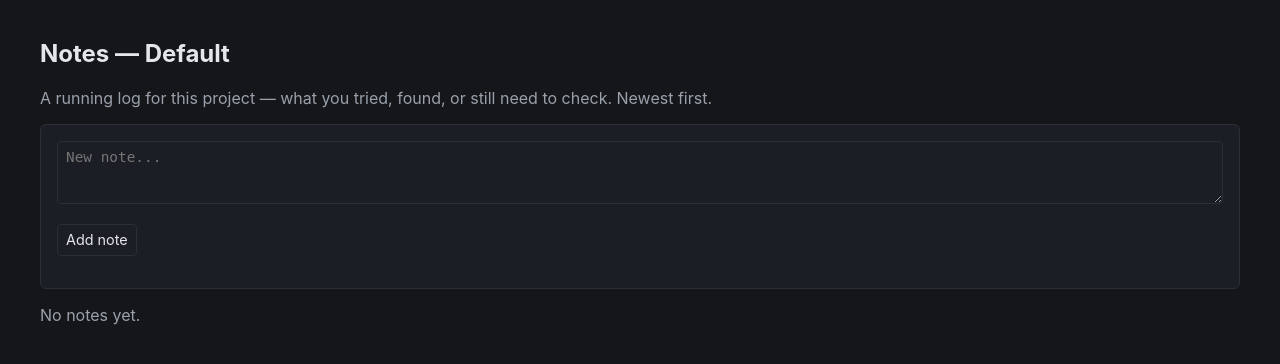
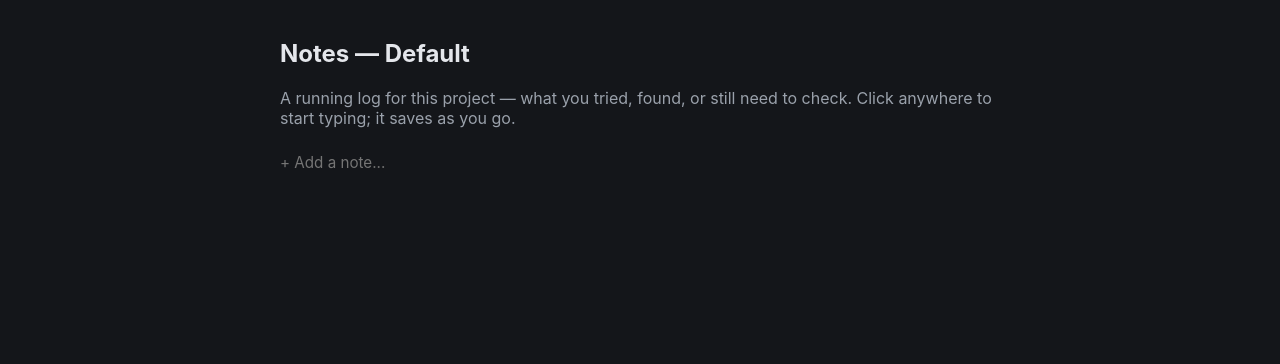
Before and after one commit to AlaBYahya/interceptor, a Django app: page /projects/notes/ in a window 1280 px wide; the page is wider, and only the part inside the window is pictured. Shown: the part 56-420 px from the top of that part. Run offline with Django 5.2, Linux system fonts and the light colour scheme; the visitor is signed in with stand-in values (Sample User, id 1); data comes from the database, SQL or seed files in the repository; data that the repository does not hold is empty; parts of the project's set-up code (start-up, migrations or seed data) failed here and were passed over.

Commit message:
Redesign Notes as an inline-editing, auto-saving page
Replaced the panel-per-note + explicit Save/Delete-button form layout
with a Notion-style page: borderless auto-growing textareas, click
anywhere to edit, saves automatically on blur (no page reload), and a
'+ Add a note' box at the top that turns into a real note on first
blur then resets itself for the next one. Delete is a small control
that only appears on hover.

Backend: notes_list/note_edit/note_delete now return JSON when called
with X-Requested-With: XMLHttpRequest, otherwise fall back to the
original redirect-based behavior unchanged - curl/no-JS access still
works, verified both paths.

```diff
--- a/django/core/views.py
+++ b/django/core/views.py
@@ -218,15 +218,29 @@ def header_delete(request, pk):
     return redirect("core:header_list")
 
 
+def _is_ajax(request):
+    return request.headers.get("X-Requested-With") == "XMLHttpRequest"
+
+
 @login_required
 def notes_list(request):
     project = Project.get_active()
 
     if request.method == "POST":
         text = request.POST.get("text", "").strip()
-        if text:
-            ProjectNote.objects.create(project=project, text=text)
-            messages.success(request, "Note added.")
+        if not text:
+            if _is_ajax(request):
+                return JsonResponse({"error": "empty"}, status=400)
+            return redirect("core:notes_list")
+
+        note = ProjectNote.objects.create(project=project, text=text)
+        if _is_ajax(request):
+            return JsonResponse({
+                "id": note.pk,
+                "text": note.text,
+                "created_at": note.created_at.strftime("%Y-%m-%d %H:%M"),
+            })
+        messages.success(request, "Note added.")
         return redirect("core:notes_list")
 
     return render(request, "core/notes_list.html", {"project": project})
@@ -237,10 +251,16 @@ def notes_list(request):
 def note_edit(request, pk):
     note = get_object_or_404(ProjectNote, pk=pk, project=Project.get_active())
     text = request.POST.get("text", "").strip()
-    if text:
-        note.text = text
-        note.save(update_fields=["text", "updated_at"])
-        messages.success(request, "Note updated.")
+    if not text:
+        if _is_ajax(request):
+            return JsonResponse({"error": "empty"}, status=400)
+        return redirect("core:notes_list")
+
+    note.text = text
+    note.save(update_fields=["text", "updated_at"])
+    if _is_ajax(request):
+        return JsonResponse({"updated_at": note.updated_at.strftime("%Y-%m-%d %H:%M")})
+    messages.success(request, "Note updated.")
     return redirect("core:notes_list")
 
 
@@ -249,6 +269,8 @@ def note_edit(request, pk):
 def note_delete(request, pk):
     note = get_object_or_404(ProjectNote, pk=pk, project=Project.get_active())
     note.delete()
+    if _is_ajax(request):
+        return JsonResponse({"deleted": True})
     messages.success(request, "Note removed.")
     return redirect("core:notes_list")
 
--- a/django/templates/core/notes_list.html
+++ b/django/templates/core/notes_list.html
@@ -1,29 +1,164 @@
 {% extends "base.html" %}
 {% block title %}Notes — Interceptor{% endblock %}
+{% block extrahead %}
+<style>
+    .notes-page { max-width: 720px; margin: 0 auto; }
+    .note-block { position: relative; border-radius: 6px; padding: 0.15rem 0.4rem; margin: 0 -0.4rem; }
+    .note-block:hover { background: var(--bg-hover); }
+    .note-text {
+        display: block; width: 100%; box-sizing: border-box; border: none; background: transparent;
+        color: var(--text); font-family: inherit; font-size: 0.95rem; line-height: 1.6;
+        resize: none; overflow: hidden; padding: 0.3rem 0; margin: 0;
+    }
+    .note-text:focus { outline: none; }
+    .note-text.placeholder-empty { color: var(--text-muted); }
+    .note-meta {
+        display: flex; justify-content: space-between; align-items: center;
+        font-size: 0.78rem; height: 0; overflow: hidden; opacity: 0; transition: opacity 0.15s;
+    }
+    .note-block:hover .note-meta, .note-block:focus-within .note-meta { height: auto; opacity: 1; padding-bottom: 0.35rem; }
+    .note-delete { background: none; border: none; color: var(--text-muted); cursor: pointer; font-size: 0.78rem; padding: 0; }
+    .note-delete:hover { color: var(--badge-high-fg); }
+    .note-save-state { color: var(--badge-low-fg); }
+</style>
+{% endblock %}
 {% block content %}
+<div class="notes-page">
 <h2>Notes — {{ project.name }}</h2>
-<p class="muted">A running log for this project — what you tried, found, or still need to check. Newest first.</p>
+<p class="muted">A running log for this project — what you tried, found, or still need to check. Click anywhere to start typing; it saves as you go.</p>
 
-<form method="post" class="panel">
-    {% csrf_token %}
-    <textarea name="text" placeholder="New note..." rows="3" required></textarea>
-    <p><button type="submit">Add note</button></p>
-</form>
+{% csrf_token %}
+<div id="notes-container">
+    <div class="note-block" id="new-note-block">
+        <textarea class="note-text placeholder-empty" id="new-note-text" placeholder="+ Add a note..." rows="1"></textarea>
+    </div>
 
-{% for note in project.notes.all %}
-<form method="post" action="{% url 'core:note_edit' note.pk %}" class="panel">
-    {% csrf_token %}
-    <p class="muted">
-        {{ note.created_at|date:"Y-m-d H:i" }}
-        {% if note.updated_at != note.created_at %}(edited {{ note.updated_at|date:"Y-m-d H:i" }}){% endif %}
-    </p>
-    <textarea name="text" rows="3">{{ note.text }}</textarea>
-    <p>
-        <button type="submit">Save</button>
-        <button type="submit" formaction="{% url 'core:note_delete' note.pk %}" onclick="return confirm('Delete this note?');">Delete</button>
-    </p>
-</form>
-{% empty %}
-<p class="muted">No notes yet.</p>
-{% endfor %}
+    {% for note in project.notes.all %}
+    <div class="note-block" data-note-id="{{ note.pk }}">
+        <textarea class="note-text" rows="1">{{ note.text }}</textarea>
+        <div class="note-meta">
+            <span class="muted note-timestamp">{{ note.created_at|date:"Y-m-d H:i" }}{% if note.updated_at != note.created_at %} &middot; edited {{ note.updated_at|date:"Y-m-d H:i" }}{% endif %}</span>
+            <button type="button" class="note-delete">Delete</button>
+        </div>
+    </div>
+    {% endfor %}
+</div>
+</div>
+
+<script>
+(function () {
+    function getCookie(name) {
+        const m = document.cookie.match('(^|;)\\s*' + name + '\\s*=\\s*([^;]+)');
+        return m ? m.pop() : '';
+    }
+    const csrftoken = getCookie('csrftoken');
+
+    function autoResize(el) {
+        el.style.height = 'auto';
+        el.style.height = el.scrollHeight + 'px';
+    }
+
+    function post(url, text) {
+        return fetch(url, {
+            method: 'POST',
+            headers: {
+                'X-CSRFToken': csrftoken,
+                'X-Requested-With': 'XMLHttpRequest',
+                'Content-Type': 'application/x-www-form-urlencoded',
+            },
+            body: 'text=' + encodeURIComponent(text),
+        }).then(function (r) { return r.json(); });
+    }
+
+    // Wires auto-resize, save-on-blur, and delete for one note block.
+    // `id` is looked up lazily via a getter so a block created for a
+    // brand-new note can be wired before its id exists yet.
+    function wireBlock(block, getId) {
+        const textarea = block.querySelector('.note-text');
+        let original = textarea.value;
+
+        autoResize(textarea);
+        textarea.addEventListener('input', function () { autoResize(textarea); });
+
+        textarea.addEventListener('blur', function () {
+            const id = getId();
+            if (!id || textarea.value === original || textarea.value.trim() === '') return;
+            post('/projects/notes/' + id + '/edit/', textarea.value).then(function (data) {
+                if (data.error) return;
+                original = textarea.value;
+                const ts = block.querySelector('.note-timestamp');
+                if (ts) ts.textContent = ts.textContent.split(' · ')[0] + ' · edited ' + data.updated_at;
+            });
+        });
+
+        const del = block.querySelector('.note-delete');
+        if (del) {
+            del.addEventListener('click', function () {
+                const id = getId();
+                if (!id || !confirm('Delete this note?')) return;
+                post('/projects/notes/' + id + '/delete/', '__delete__').then(function () {
+                    block.remove();
+                });
+            });
+        }
+    }
+
+    document.querySelectorAll('.note-block[data-note-id]').forEach(function (block) {
+        const id = block.dataset.noteId;
+        wireBlock(block, function () { return id; });
+    });
+
+    // The "+ Add a note" box: on first blur with content, create the note
+    // for real, turn this box into a normal (now-saved) note block with its
+    // own delete control, and reset itself to an empty placeholder so the
+    // next note can be started the same way.
+    const newBlock = document.getElementById('new-note-block');
+    const newText = document.getElementById('new-note-text');
+
+    newText.addEventListener('focus', function () {
+        newText.classList.remove('placeholder-empty');
+    });
+
+    newText.addEventListener('input', function () { autoResize(newText); });
+
+    newText.addEventListener('blur', function () {
+        const value = newText.value.trim();
+        if (!value) {
+            newText.classList.add('placeholder-empty');
+            return;
+        }
+        post('/projects/notes/', value).then(function (data) {
+            if (data.error) return;
+
+            const savedBlock = document.createElement('div');
+            savedBlock.className = 'note-block';
+            savedBlock.dataset.noteId = data.id;
+            const savedText = document.createElement('textarea');
+            savedText.className = 'note-text';
+            savedText.rows = 1;
+            savedText.value = data.text;
+            const meta = document.createElement('div');
+            meta.className = 'note-meta';
+            const ts = document.createElement('span');
+            ts.className = 'muted note-timestamp';
+            ts.textContent = data.created_at;
+            const delBtn = document.createElement('button');
+            delBtn.type = 'button';
+            delBtn.className = 'note-delete';
+            delBtn.textContent = 'Delete';
+            meta.appendChild(ts);
+            meta.appendChild(delBtn);
+            savedBlock.appendChild(savedText);
+            savedBlock.appendChild(meta);
+            newBlock.insertAdjacentElement('afterend', savedBlock);
+            wireBlock(savedBlock, function () { return data.id; });
+            autoResize(savedText);
+
+            newText.value = '';
+            newText.classList.add('placeholder-empty');
+            autoResize(newText);
+        });
+    });
+})();
+</script>
 {% endblock %}
```
